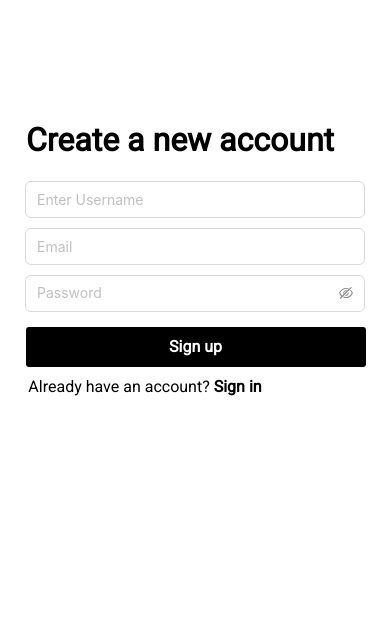
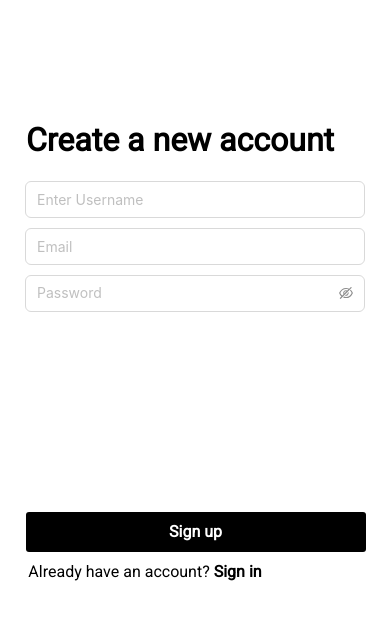
Before and after one commit to Bonitz0902/ticketwave-frontend, a React (Create React App) app in the folder ticketwave/: page /createAccount in a window 390 px wide. Shown: the top 620 px of the page. Built offline with nearby package versions, Linux system fonts and the light colour scheme.

Commit message:
fix: fixed button styling

```diff
--- a/ticketwave/src/css/CreateAccountPage.css
+++ b/ticketwave/src/css/CreateAccountPage.css
@@ -84,7 +84,7 @@
         max-width: 100%;
     }
 
-    button {
+    .signUp {
         margin-top: 200px;
 
     }
@@ -96,7 +96,7 @@
         max-width: 100%;
     }
 
-    button {
+    .signUp {
         margin-top: 80px;
 
     }
```
